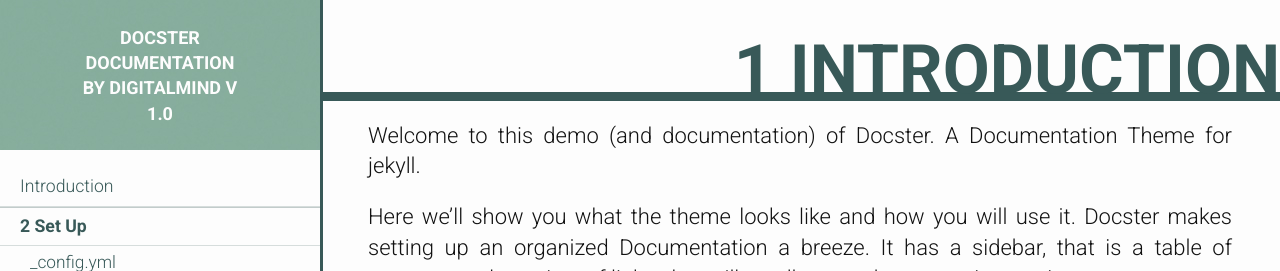
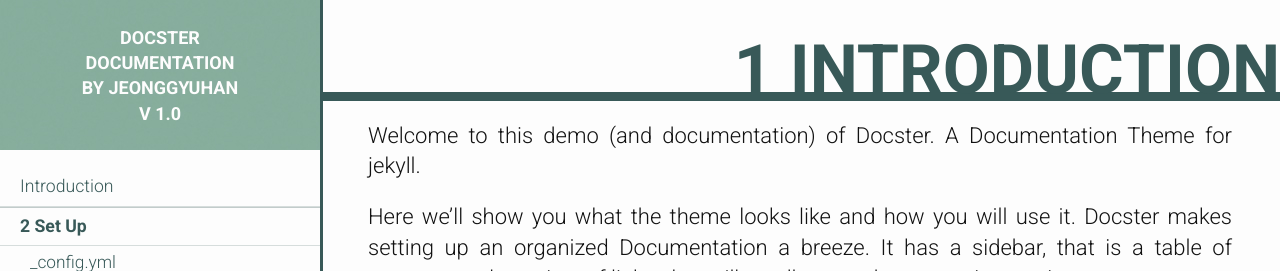
Before and after one commit to jeongGyuHan/jeongGyuHan.github.io, a Jekyll site: the page built from index.html, in a window 1280 px wide. Shown: the top 271 px of the page. Built offline with Jekyll 4.4.1, drawn with Linux system fonts in a browser that asks for light colours.

Commit message:
config memo

```diff
--- a/_config.yml
+++ b/_config.yml
@@ -1,6 +1,6 @@
 full_rebuild: true
 name: Docster Documentation
-author: DigitalMind
+author: jeongGyuHan
 version: V 1.0
 encoding: utf-8
 defaults:
```
